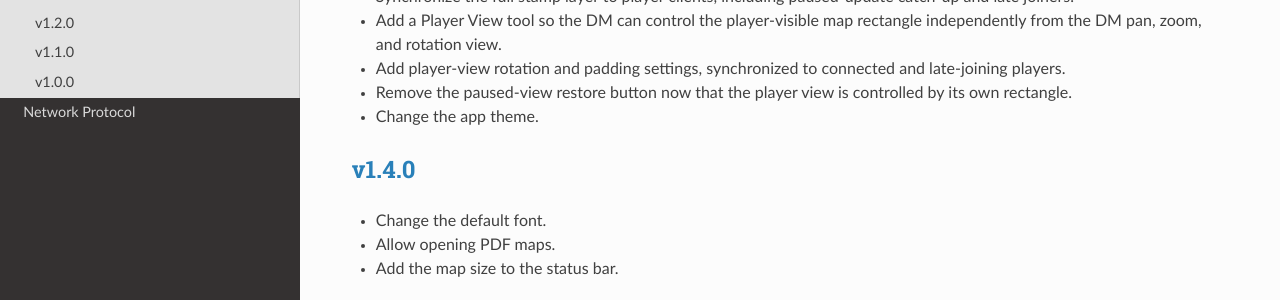
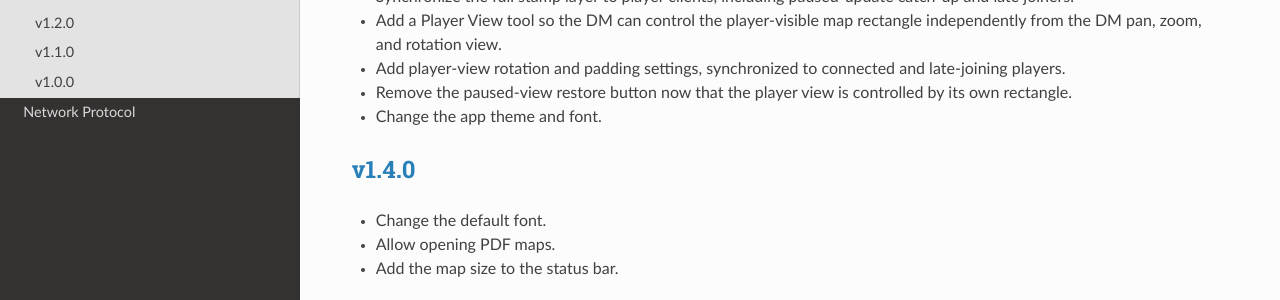
Before and after one commit to campbellmbrown/dmap-net, a Sphinx documentation site: the page built from docs/source/changelog.rst, in a window 1280 px wide and 900 px high. Shown: the part 279-579 px from the top of the window. Built offline with Sphinx 7.4.7 and the Read the Docs theme 3.1.0, drawn with Linux system fonts in a browser that asks for light colours.

Commit message:
Update changelog

```diff
--- a/docs/source/changelog.rst
+++ b/docs/source/changelog.rst
@@ -9,7 +9,7 @@ Unreleased
 * Add a Player View tool so the DM can control the player-visible map rectangle independently from the DM pan, zoom, and rotation view.
 * Add player-view rotation and padding settings, synchronized to connected and late-joining players.
 * Remove the paused-view restore button now that the player view is controlled by its own rectangle.
-* Change the app theme.
+* Change the app theme and font.
 
 :release-link:`v1.4.0`
 ----------------------
```
